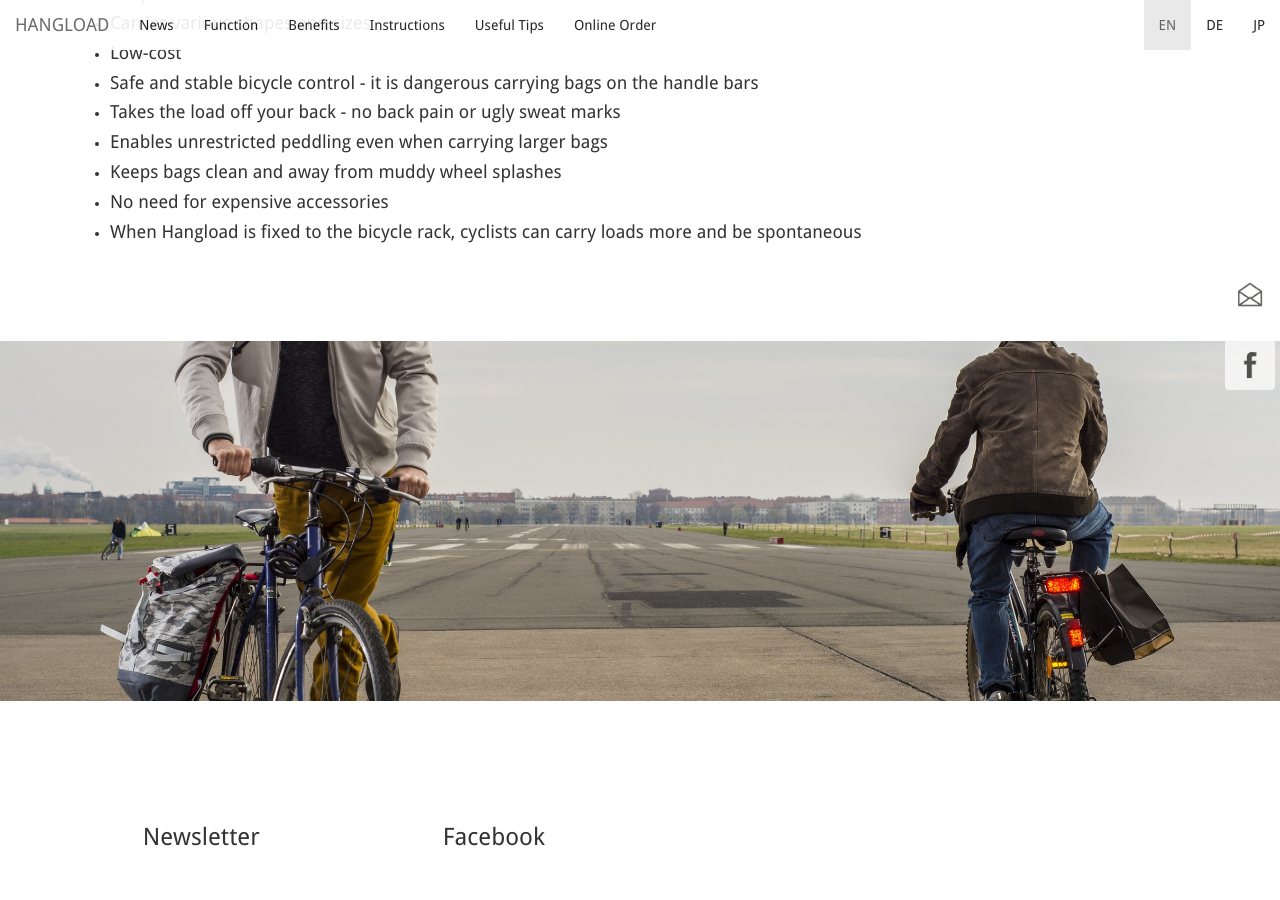
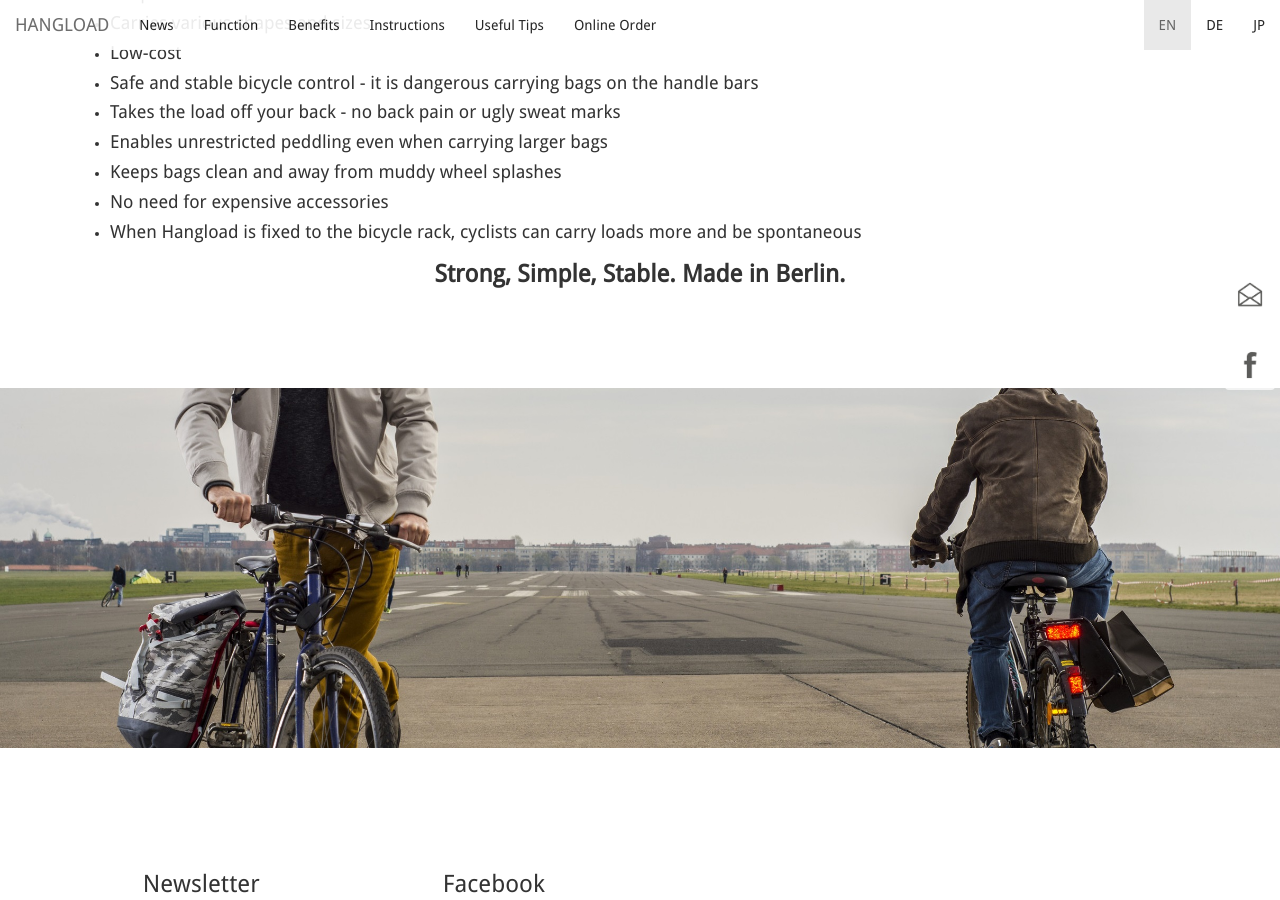
Before and after one commit to bodokaiser/hangload.com, a Jekyll site: the page built from index.html, in a window 1280 px wide and 900 px high, scrolled down 3648 px. Built offline with Jekyll 4.4.1, drawn with Linux system fonts in a browser that asks for light colours; nearby versions of some CDN libraries; library files that are not in the unit come from our copies; Markdown is read by kramdown in place of the engine named in the settings.

Commit message:
Update index.html

```diff
--- a/index.html
+++ b/index.html
@@ -163,6 +163,9 @@ src="/images/webshop/stainless steel with banner.png" />
 <li><h4>When Hangload is fixed to the bicycle rack, cyclists can carry loads more and be spontaneous </h4>
 
 </ul>
+  <h3 class="text-center">
+        <strong> Strong, Simple, Stable. Made in Berlin. </strong>
+      </h3>
 
 <!--  <div class="row">
     <div class="col-xs-10 col-xs-offset-1 col-sm-6 col-sm-offset-0 col-md-4">
```
